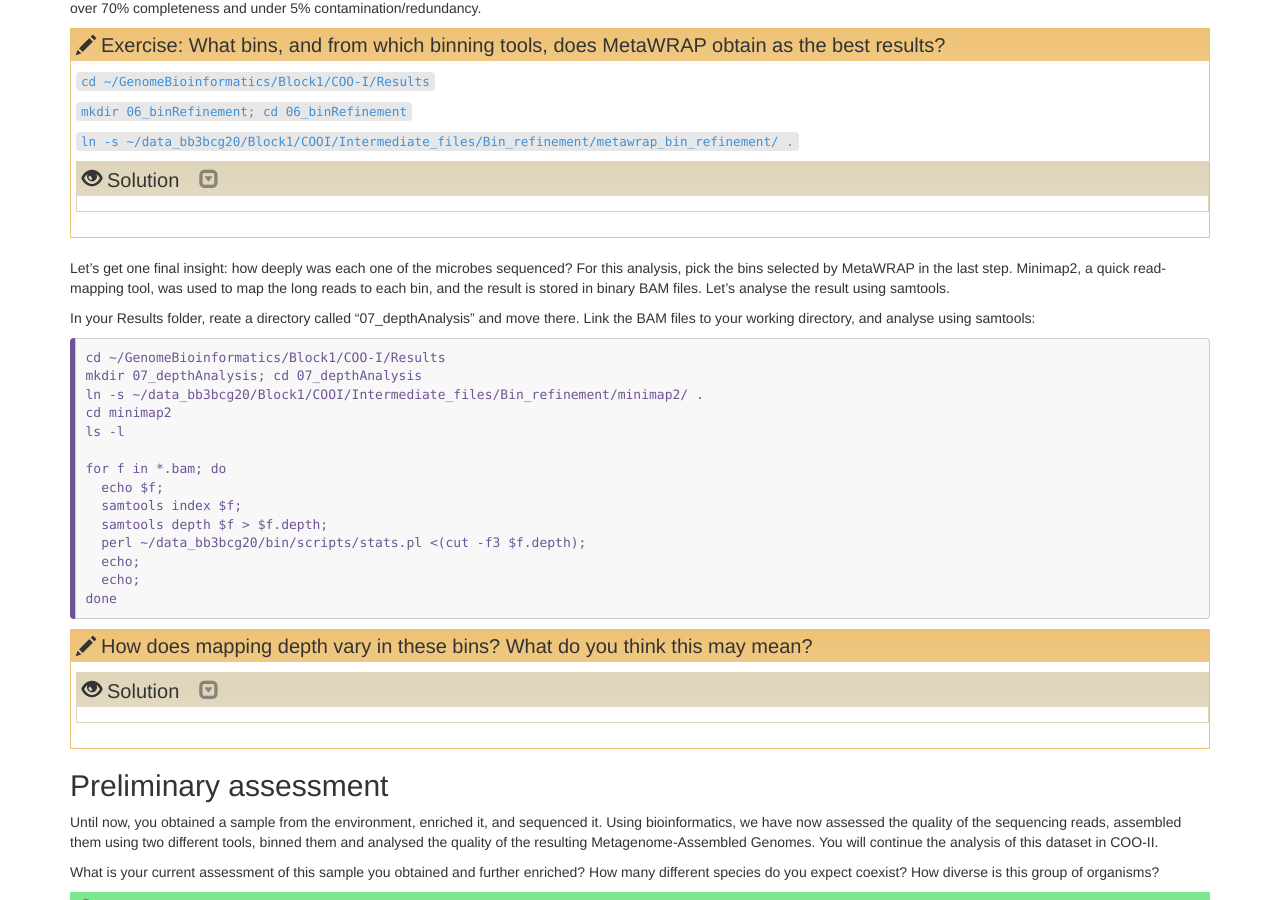
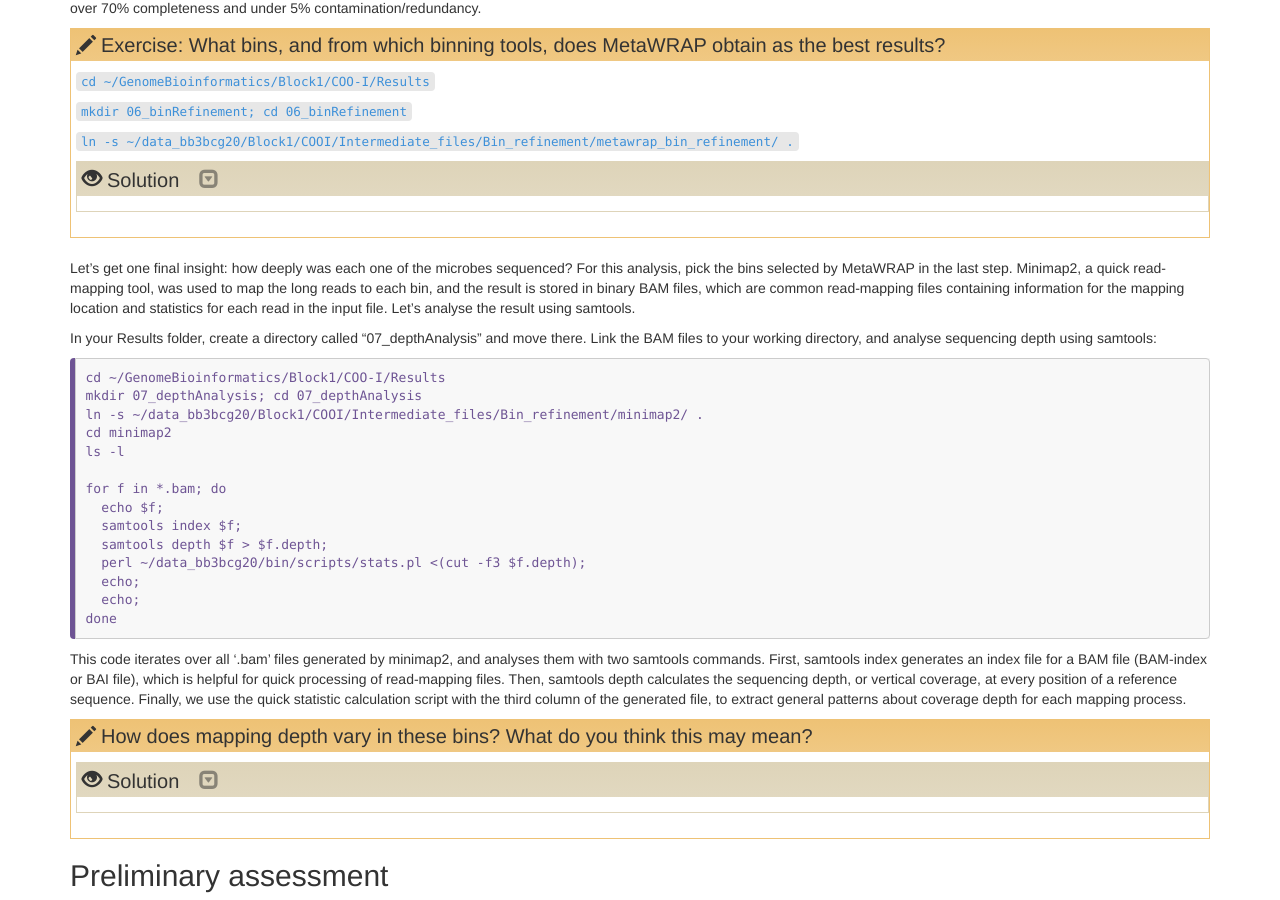
Before and after one commit to TeamMGE/GenomeBioinformaticsCourse, a Jekyll site: the page built from _episodes/14-COOI.md, in a window 1280 px wide and 900 px high, scrolled down 1386 px. Built offline with Jekyll 4.4.1, drawn with Linux system fonts in a browser that asks for light colours.

Commit message:
Update 14-COOI.md

```diff
--- a/_episodes/14-COOI.md
+++ b/_episodes/14-COOI.md
@@ -98,10 +98,12 @@ MetaWRAP takes the bins obtained by each one of the employed binning tools, as w
 Let’s get one final insight: how deeply was each one of the microbes sequenced?
 For this analysis, pick the bins selected by MetaWRAP in the last step.
 Minimap2, a quick read-mapping tool, was used to map the long reads to each bin,
-and the result is stored in binary BAM files. Let’s analyse the result using samtools.
+and the result is stored in binary BAM files, which are common read-mapping files
+containing information for the mapping location and statistics for each read in the
+input file. Let’s analyse the result using samtools.
 
-In your Results folder, reate a directory called “07_depthAnalysis” and move there.
-Link the BAM files to your working directory, and analyse using samtools:
+In your Results folder, create a directory called “07_depthAnalysis” and move there.
+Link the BAM files to your working directory, and analyse sequencing depth using samtools:
 
 ~~~
 cd ~/GenomeBioinformatics/Block1/COO-I/Results
@@ -121,6 +123,14 @@ done
 ~~~
 {: .bash}
 
+This code iterates over all '.bam' files generated by minimap2, and analyses them with two
+samtools commands. First, samtools index generates an index file for a BAM file (BAM-index or BAI file),
+which is helpful for quick processing of read-mapping files. Then, samtools depth calculates the sequencing
+depth, or vertical coverage, at every position of a reference sequence. Finally, we use the quick statistic
+calculation script with the third column of the generated file, to extract general patterns about
+coverage depth for each mapping process.
+
+
 > ## How does mapping depth vary in these bins? What do you think this may mean?
 >
 >> ## Solution
```
